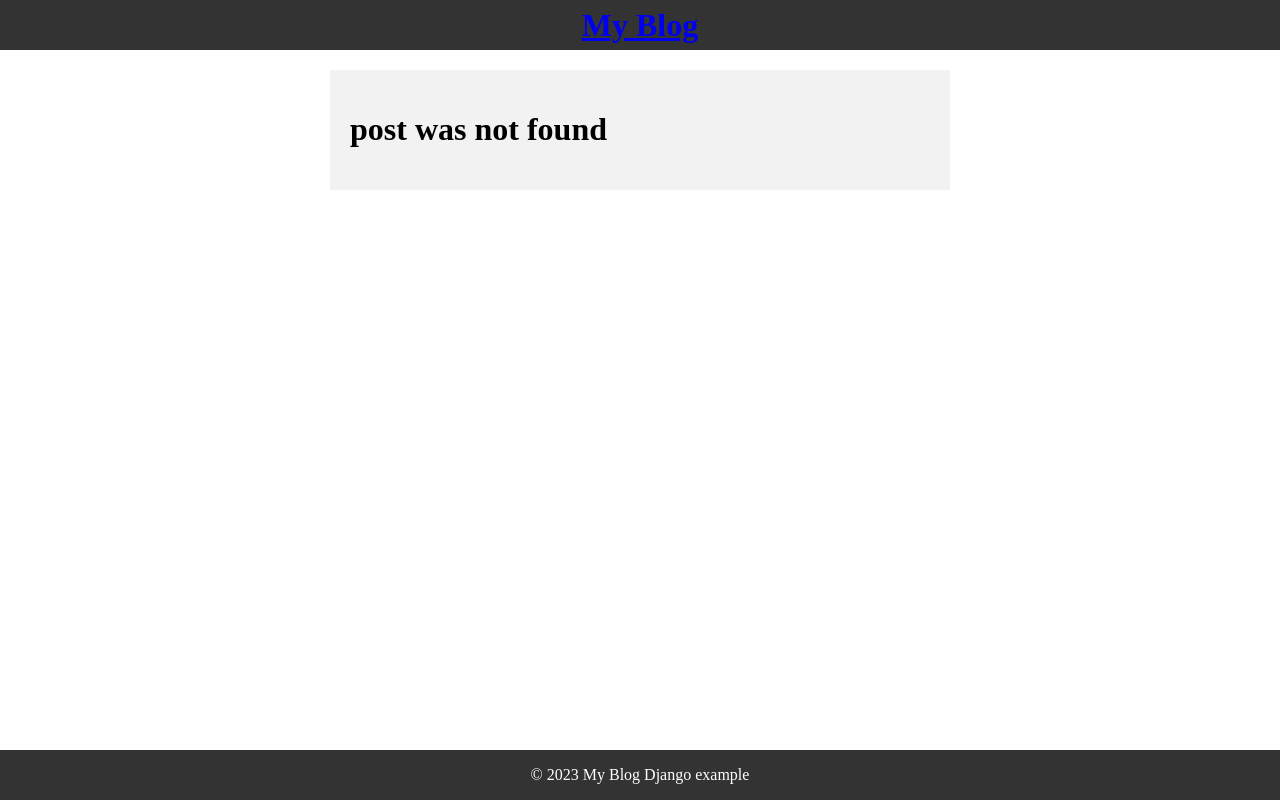
After one commit to MikitaTsiarentsyeu/Md-PT1-72-23, a Django app: template Lessons/web project/proj/main/templates/post.html in a window 1280 px wide. The commit adds this page. Run offline with Django 4.2, Linux system fonts and the light colour scheme; the template is opened without the code that fills it, so the values that code supplies are empty.

Commit message:
add lesson 23/12

```diff
--- /dev/null
+++ b/Lessons/web project/proj/main/templates/base.html
@@ -0,0 +1,27 @@
+{% load static %}
+
+<!DOCTYPE html>
+<html>
+  <head>
+    <title>Posts</title>
+    <link rel="stylesheet" href="{% static 'main/css/style.css' %}">
+
+  </head>
+
+  <body>
+    <header>
+        <a href="{% url 'empty' %}">
+            <h1>My Blog</h1>
+        </a>
+    </header>
+    <div class="container">
+        <div class="column">
+            {% block content %}
+            {% endblock %}
+        </div>
+    </div>
+    <footer id="footer">
+      <p>&copy; 2023 My Blog Django example</p>
+    </footer>
+  </body>
+</html>
--- /dev/null
+++ b/Lessons/web project/proj/main/templates/post.html
@@ -0,0 +1,14 @@
+{% extends 'base.html' %}
+
+{% block content %}
+    {% if post %}
+    <h1>{{post.title}}</h1>
+    <p>by {{post.author.name}}</p>
+    {% if post.image %}
+        <img width="50%" src="{{post.image.url}}">
+    {% endif %}
+    <p>{{post.content}}</p>
+    {% else %}
+        <h1>post was not found</h1>
+    {% endif %}
+{% endblock %}
--- a/Lessons/web project/proj/proj/urls.py
+++ b/Lessons/web project/proj/proj/urls.py
@@ -29,10 +29,10 @@ get a post - /posts/{id}
 urlpatterns = [
     path('admin/', admin.site.urls),
     path('test/', main_views.test),
-    path('', main_views.posts),
+    path('', main_views.posts, name='empty'),
     # path('posts/<str:post_id>/', main_views.post),
     path('posts/', main_views.posts),
-    path('posts/<int:post_id>/', main_views.post),
+    path('posts/<int:post_id>/', main_views.post, name='post'),
 
 ]
 
--- /dev/null
+++ b/Lessons/web project/proj/static/main/css/style.css
@@ -0,0 +1,47 @@
+body {
+    margin: 0;
+    padding: 0;
+  }
+
+header, footer {
+  /* color: green; */
+  height: 50px;
+  background-color: #333;
+  color: #fff;
+  display: flex;
+  justify-content: center;
+  align-items: center;
+}
+
+.container {
+  display: flex;
+  flex-wrap: wrap;
+  justify-content: space-evenly;
+  align-items: stretch;
+  margin: 0 auto;
+  max-width: 960px;
+  padding: 20px;
+  align-content: space-around;
+  flex-direction: row-reverse;
+}
+.column {
+  flex-basis: calc(66.66% - 20px);
+  background-color: #f2f2f2;
+  margin-bottom: 20px;
+  padding: 20px;
+  box-sizing: border-box;
+}
+.column:last-child {
+  margin-bottom: 0;
+}
+
+#footer {
+  position: fixed;
+  width: 100%;
+  bottom: 0;
+}
+
+.post {
+  border-bottom: black 1px solid;
+  padding-bottom: 1%;
+}
```
Also changed, not shown: Lessons/web project/proj/main/static/main/css/style.css (added, +47 -0 lines), Lessons/web project/proj/main/templates/home.html (added, +72 -0 lines), Lessons/web project/proj/main/templates/posts.html (+15 -9 lines), Lessons/web project/proj/main/test.py (deleted, +0 -62 lines), Lessons/web project/proj/main/views.py (+5 -7 lines), 1 other file.
